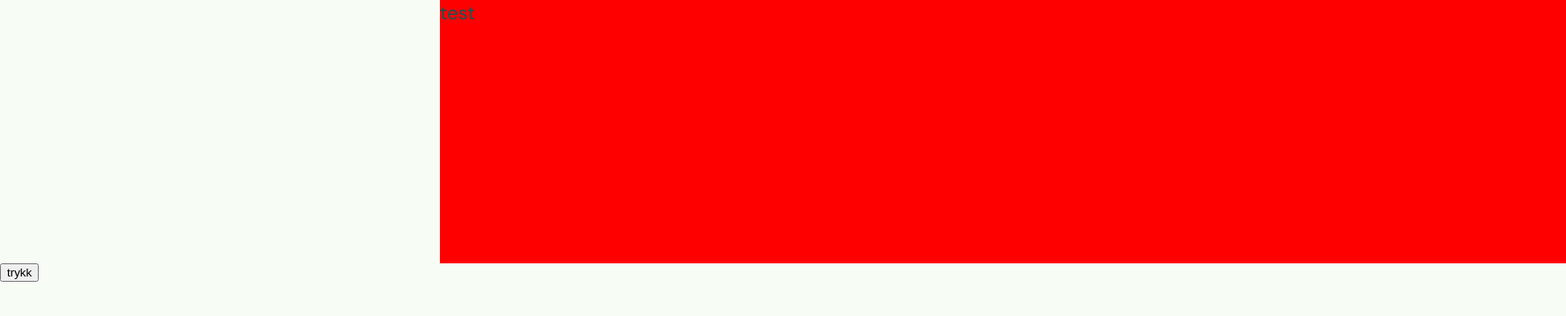
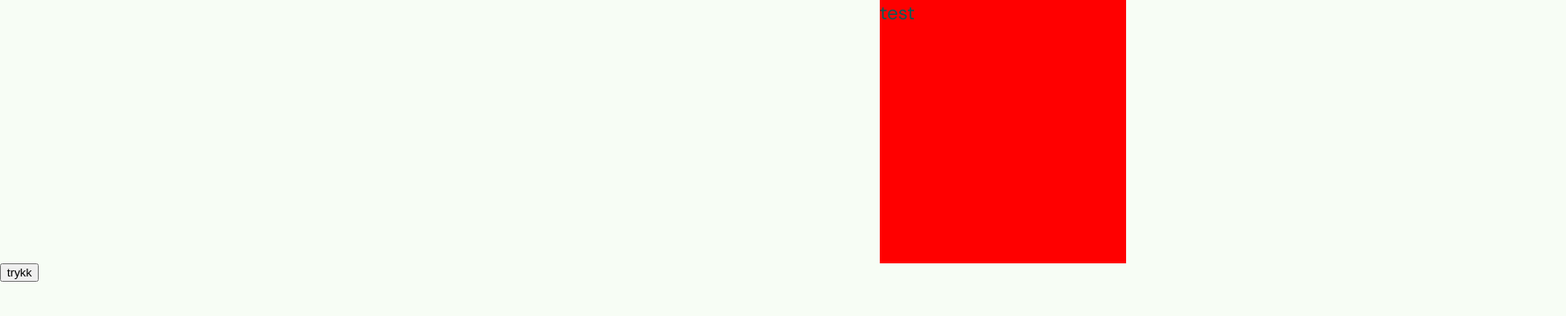
Before and after one commit to TrymVei/Young-Happy-Minds, a Next.js app in the folder yhm/: page /test in a window 1280 px wide. Shown: the top 360 px of the page at 88% size, 1780 px wide, since content can reach past the window. Built offline with nearby package versions, Linux system fonts and the light colour scheme.

Commit message:
fix: better animation

```diff
--- a/yhm/pages/test.tsx
+++ b/yhm/pages/test.tsx
@@ -9,15 +9,15 @@ const Test = () => {
     if (hidde) {
       anime({
         targets: '#test',
-        translateX: -500,
+        translateX: -1000,
         easing: 'easeInOutQuad',
         direction: 'alternate',
         loop: false,
       });
     } else {
       anime({
-        targets: '.test',
-        translateX: 500,
+        targets: '#test',
+        translateX: 1000,
         easing: 'easeInOutQuad',
         direction: 'alternate',
         loop: false,
@@ -27,13 +27,13 @@ const Test = () => {
   };
 
   return (
-    <div>
+    <div style={{ position: 'relative', overflow: 'hidden' }}>
       <div
         id="test"
         className={style.test}
         style={{
           position: 'relative',
-          right: '-500px',
+          right: '-1000px',
           backgroundColor: 'red',
           width: '100%',
           height: '300px',
```
